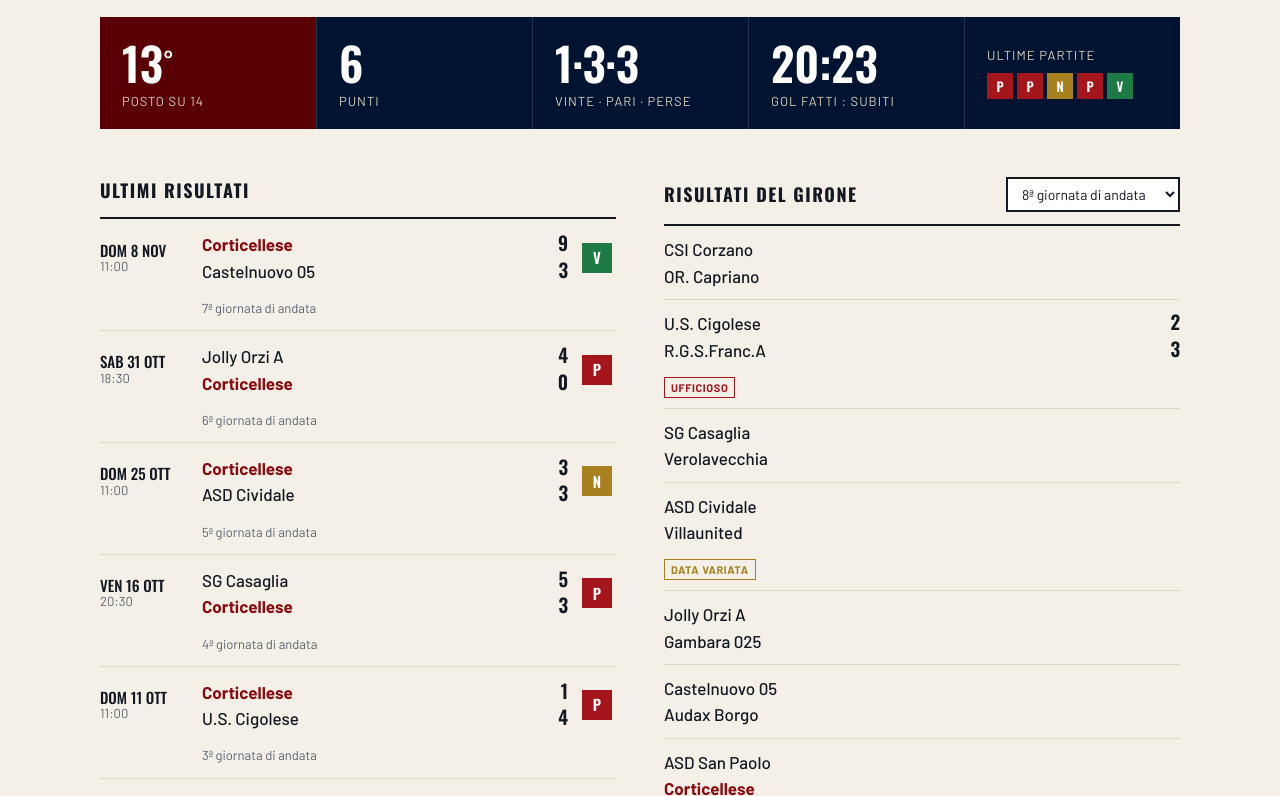
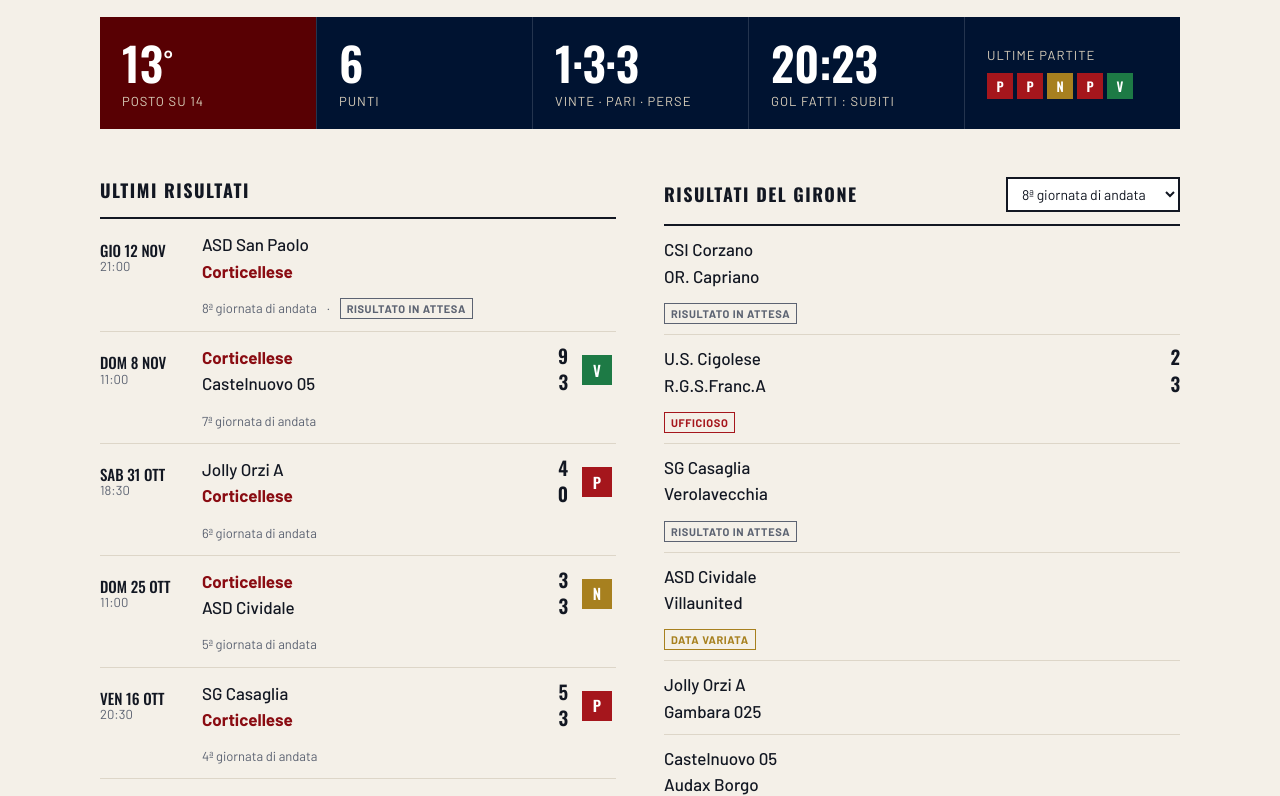
Before and after one commit to U-S-Corticellese/u-s-corticellese.github.io, a plain HTML site: page index.html in a window 1280 px wide. Shown: the part 770-1566 px from the top of the page. Drawn offline with nearby package versions, Linux system fonts and the light colour scheme.

Commit message:
Add files via upload

```diff
--- a/app.js
+++ b/app.js
@@ -155,8 +155,12 @@
 
   D.partite.forEach(function (p) { p._data = dataDi(p); });
   var mie = D.partite.filter(nostra).sort(function (a, b) { return (a._data || 0) - (b._data || 0); });
+  // Una partita senza risultato è "in attesa" se è iniziata da più di 2 ore
+  var ORA = Date.now();
+  function inAttesa(p) { return !giocata(p) && p._data && p._data.getTime() + 2 * 3600e3 < ORA; }
   var giocate = mie.filter(giocata);
-  var daGiocare = mie.filter(function (p) { return !giocata(p); });
+  var passate = mie.filter(function (p) { return giocata(p) || inAttesa(p); });
+  var daGiocare = mie.filter(function (p) { return !giocata(p) && !inAttesa(p); });
 
   $("campionato").textContent = D.campionato;
   if (D.fonte) $("fonte").href = D.fonte;
@@ -215,7 +219,9 @@
     var e = esito(p);
     var extra = [];
     if (!opz.girone) extra.push(esc(etichettaGiornata(p)));
-    if (!g && p.campo && !opz.girone) extra.push(esc(nome(p.campo)));
+    if (!g && !inAttesa(p) && p.campo && !opz.girone) extra.push(esc(nome(p.campo)));
+    var attesa = inAttesa(p);
+    if (attesa) extra.push('<span class="etichetta attesa">risultato in attesa</span>');
     if (p.ufficioso) extra.push('<span class="etichetta ufficioso">ufficioso</span>');
     if (p.spostata) extra.push('<span class="etichetta spostata">data variata</span>');
     var sq = function (n, gol) {
@@ -225,13 +231,13 @@
     var data = opz.girone ? "" :
       '<div class="data">' + (p._data ? esc(fmtGiorno.format(p._data)) : "—") + "<small>" + esc(p.ora) + "</small></div>";
     var badge = opz.girone ? "" : (e ? '<span class="esito ' + e + '" title="' + parolaEsito[e] + '">' + e + "</span>" : "<span></span>");
-    return '<li class="partita' + (g ? " giocata" : "") + '" data-giocata="' + (g ? 1 : 0) + '">' + data +
+    return '<li class="partita' + (g || attesa ? " giocata" : "") + '" data-giocata="' + (g || attesa ? 1 : 0) + '">' + data +
       '<div class="squadre">' + sq(p.casa, p.gol_casa) + sq(p.ospite, p.gol_ospite) + "</div>" + badge +
       (extra.length ? '<div class="extra">' + extra.join("<span>·</span>") + "</div>" : "") + "</li>";
   }
 
-  $("ultimi").innerHTML = giocate.length
-    ? giocate.slice(-5).reverse().map(function (p) { return rigaPartita(p); }).join("")
+  $("ultimi").innerHTML = passate.length
+    ? passate.slice(-5).reverse().map(function (p) { return rigaPartita(p); }).join("")
     : '<li class="vuoto">Ancora nessuna partita giocata.</li>';
 
   // ---------- Calendario ----------
@@ -267,7 +273,7 @@
     D.partite.forEach(function (p) { (per[p.turno] = per[p.turno] || []).push(p); });
     var turni = Object.keys(per).map(Number).sort(function (a, b) { return a - b; });
     var ultimo = turni[0];
-    turni.forEach(function (n) { if (per[n].some(giocata)) ultimo = n; });
+    turni.forEach(function (n) { if (per[n].some(function (p) { return giocata(p) || inAttesa(p); })) ultimo = n; });
     var sel = $("scegli-giornata");
     sel.innerHTML = turni.map(function (n) {
       return '<option value="' + n + '"' + (n === ultimo ? " selected" : "") + ">" + esc(etichettaGiornata(per[n][0])) + "</option>";
--- a/style.css
+++ b/style.css
@@ -437,3 +437,4 @@ html, body { overflow-x: clip; }
 /* Foto: elementi nascosti e tasto "Mostra tutte" */
 .griglia-foto li[hidden] { display: none; }
 .mostra-tutte { margin-top: 18px; cursor: pointer; }
+.etichetta.attesa { color: var(--tenue); }
```
